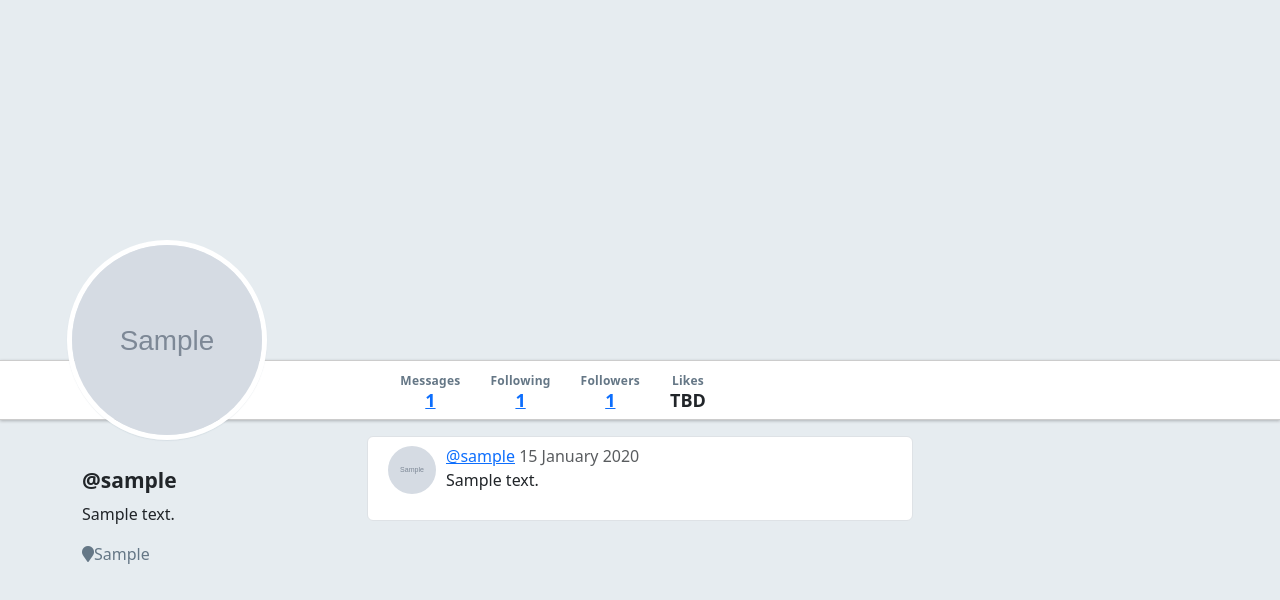
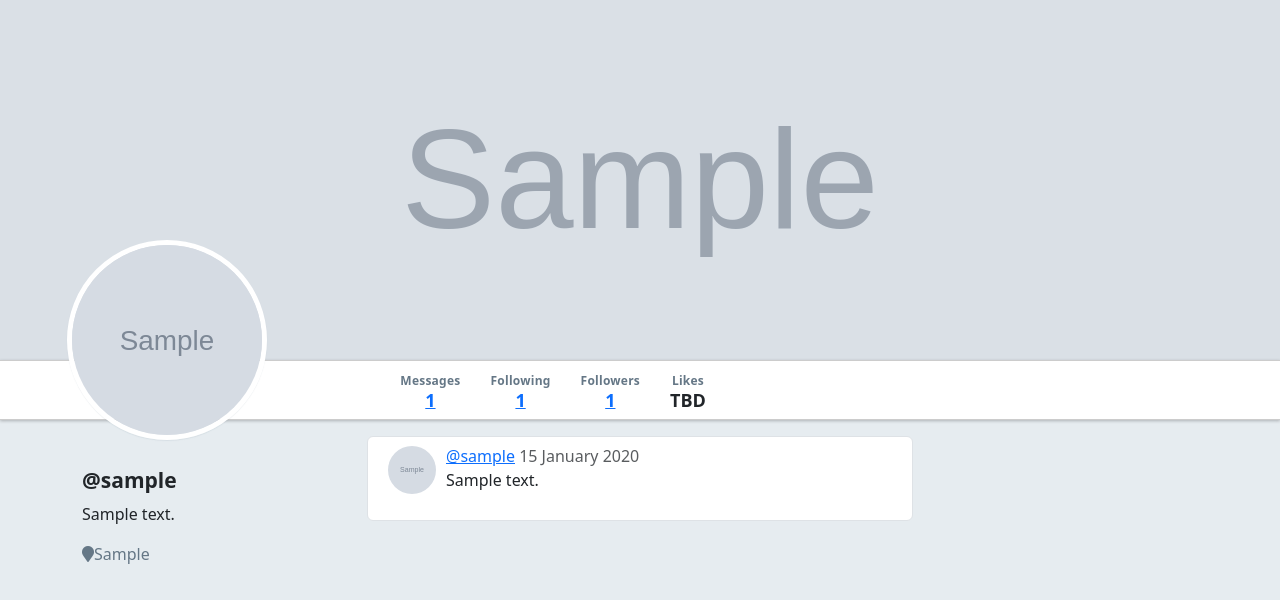
Before and after one commit to NicholasKoblitz/Warbler, a Flask app: page /users/1 in a window 1280 px wide. Shown: the part 46-646 px from the top of the page. Run offline with Flask 2, Linux system fonts and the light colour scheme; tables that the repository leaves empty hold one stand-in row (values such as "Sample post"); grey boxes marked "Sample" are stand-in pictures; some libraries are stand-ins or nearby versions.

Commit message:
Enbaled header image to display in user profile

```diff
--- a/templates/users/detail.html
+++ b/templates/users/detail.html
@@ -2,7 +2,7 @@
 
 {% block content %}
 
-<div id="warbler-hero" class="full-width"></div>
+<img src="{{user.header_image_url}}" alt="{{user.username}}'s Header Image" id="warbler-hero" class="full-width">
 <img src="{{ user.image_url }}" alt="Image for {{ user.username }}" id="profile-avatar">
 <div class="row full-width">
   <div class="container">
```
